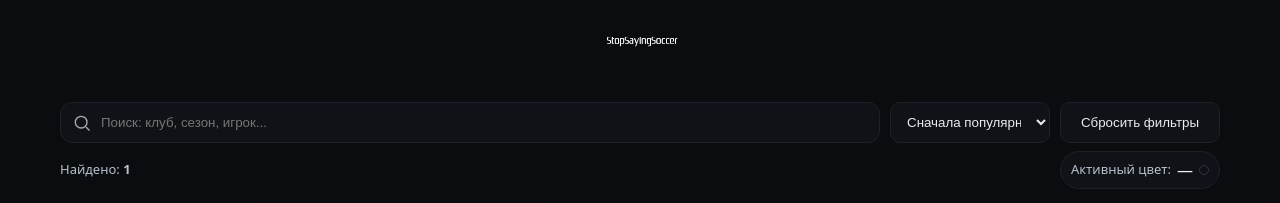
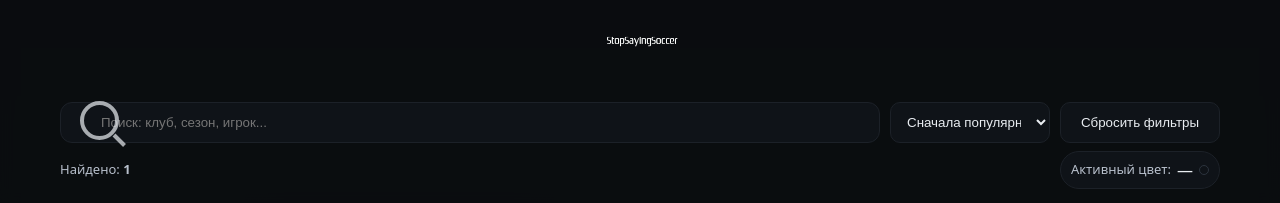
Before and after one commit to ivanmasanix/jerseyhub, a plain HTML site: page index.html in a window 1280 px wide. Shown: the top 203 px of the page. Drawn offline with Linux system fonts and the light colour scheme; grey boxes are pictures that could not be loaded.

Commit message:
Update index.html

```diff
--- a/index.html
+++ b/index.html
@@ -71,7 +71,7 @@ footer{padding:30px 0;color:#7a8596}
       </div>
       <div class="toolbar">
         <label class="search" aria-label="Поиск по каталогу">
-          <svg width="20" height="20" viewBox="0 0 24 24" fill="none"><path d="M21 21l-4.2-4.2" stroke="currentColor" stroke-width="1.6"/><circle cx="11" cy="11" r="7" stroke="currentColor" stroke-width="1.6"/></svg>
+          <svg width="60" height="60" viewBox="0 0 24 24" fill="none"><path d="M21 21l-4.2-4.2" stroke="currentColor" stroke-width="1.6"/><circle cx="11" cy="11" r="7" stroke="currentColor" stroke-width="1.6"/></svg>
           <input id="q" type="search" placeholder="Поиск: клуб, сезон, игрок..." />
         </label>
         <select id="sort">
```
